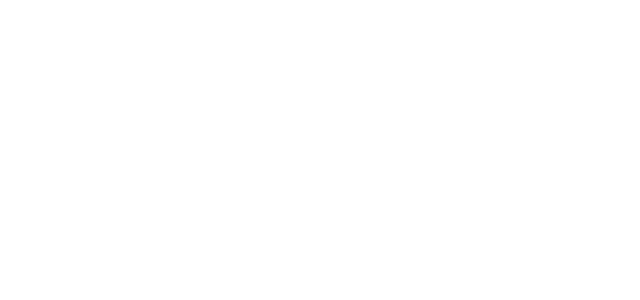
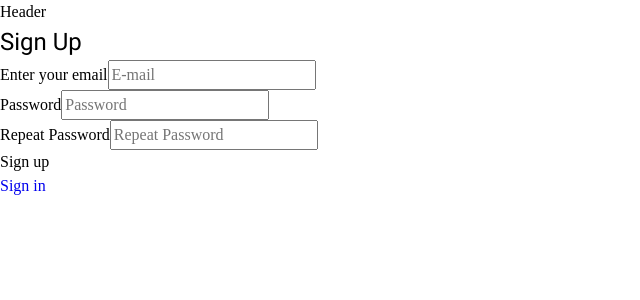
Before and after one commit to AndriiPolishchuk28/water-tracker-frontend, a React (Create React App) app: page /water-tracker-frontend/signup in a window 1280 px wide. Before the commit this address had no page. Shown: the top 300 px of the page, without its empty margins (0-640 px from the left). Built offline with nearby package versions, Linux system fonts and the light colour scheme.

Commit message:
pages redering

```diff
--- a/package.json
+++ b/package.json
@@ -9,6 +9,7 @@
     "@testing-library/react": "^12.1.4",
     "@testing-library/user-event": "^13.5.0",
     "axios": "^1.6.8",
+    "formik": "^2.4.5",
     "react": "^18.1.0",
     "react-dom": "^18.1.0",
     "react-redux": "^9.1.0",
@@ -18,7 +19,8 @@
     "redux": "^5.0.1",
     "redux-persist": "^6.0.0",
     "styled-components": "^6.1.8",
-    "web-vitals": "^2.1.3"
+    "web-vitals": "^2.1.3",
+    "yup": "^1.4.0"
   },
   "scripts": {
     "start": "react-scripts start",
--- a/src/components/App.jsx
+++ b/src/components/App.jsx
@@ -2,6 +2,8 @@
 import SharedLayout from './SharedLayout/SharedLayout';
 import WelcomePage from 'pages/WelcomePage/WelcomePage';
 import HomePage from 'pages/HomePage/HomePage';
+import SignUpPage from 'pages/AuthPages/SignUpPage';
+import SignInPage from 'pages/AuthPages/SignInPage';
 
 export const App = () => {
   return (
@@ -9,6 +11,8 @@
       <Route path="/" element={<SharedLayout />}>
         <Route index element={<WelcomePage />} />
         <Route path="/homepage" element={<HomePage />} />
+        <Route path="/signup" element={<SignUpPage />} />
+        <Route path="/signin" element={<SignInPage />} />
       </Route>
     </Routes>
   );
--- a/src/components/AuthForm/AuthForm.jsx
+++ b/src/components/AuthForm/AuthForm.jsx
@@ -1,10 +1,61 @@
 import React from 'react';
+import { Formik, Form, Field, ErrorMessage } from 'formik';
+import * as Yup from 'yup';
 
+export const AuthForm = ({ onSubmit, isSignUp }) => {
+  return (
+    <Formik
+      initialValues={{
+        email: '',
+        password: '',
+        repeatPassword: '',
+      }}
+      validationSchema={Yup.object({
+        email: Yup.string()
+          .email('Invalid email address')
+          .required('Email is required'),
+        password: Yup.string()
+          .min(8, 'Password must be at least 8 characters')
+          .required('Password is required'),
+        repeatPassword: isSignUp
+          ? Yup.string()
+              .oneOf([Yup.ref('password'), null], 'Passwords must match')
+              .required('Please repeat your password')
+          :  Yup.string(),
+      })}
+      onSubmit={(values, { setSubmitting }) => {
+        const { email, password } = values;
+        onSubmit({ email, password });
+        setSubmitting(false);
+      }}
+    >
+      <Form>
+        <div>
+          <label htmlFor="email">Enter your email</label>
+          <Field type="email" name="email" placeholder="E-mail" />
+          <ErrorMessage name="email" component="div" />
+        </div>
 
+        <div>
+          <label htmlFor="password">Password</label>
+          <Field type="password" name="password" placeholder="Password" />
+          <ErrorMessage name="password" component="div" />
+        </div>
 
-export const AuthForm = () => {
+        {isSignUp && (
+          <div>
+            <label htmlFor="repeatPassword">Repeat Password</label>
+            <Field
+              type="password"
+              name="repeatPassword"
+              placeholder="Repeat Password"
+            />
+            <ErrorMessage name="repeatPassword" component="div" />
+          </div>
+        )}
 
-
-    return ( <></>
-    )
-}
+        <button type="submit">{isSignUp ? 'Sign up' : 'Sign in'}</button>
+      </Form>
+    </Formik>
+  );
+};
--- /dev/null
+++ b/src/pages/AuthPages/SignInPage.jsx
@@ -0,0 +1,31 @@
+import React, { useState } from 'react';
+import { useDispatch } from 'react-redux';
+import { Link, Navigate } from 'react-router-dom';
+import {AuthForm} from 'components/AuthForm/AuthForm';
+import { signinUser } from '../../redux/auth/operations';
+
+
+
+
+const SignInPage = () => {
+  const dispatch = useDispatch();
+  const [isSignedIn, setIsSignedIn] = useState(false);
+  const handleSubmit = (formData) => {
+    dispatch(signinUser(formData))
+      .then(() => {
+        setIsSignedIn(true);
+      })
+      .catch((error) => {
+        console.log(error);
+      });
+  };
+  if (isSignedIn) {
+    return <Navigate to="/homepage" />;
+  }
+
+  return( <div><h2>Sign in</h2><AuthForm onSubmit={handleSubmit}/>
+  <Link to="/signup">Sign up</Link>
+  </div>);
+};
+
+export default SignInPage;
--- /dev/null
+++ b/src/pages/AuthPages/SignUpPage.jsx
@@ -0,0 +1,32 @@
+import React, { useState } from 'react';
+import { useDispatch } from 'react-redux';
+import { Link, Navigate } from 'react-router-dom';
+import {AuthForm} from 'components/AuthForm/AuthForm';
+import { signupUser } from '../../redux/auth/operations';
+
+
+
+const SignUpPage = () => {
+    const dispatch = useDispatch();
+    const [isSignedUp, setIsSignedUp] = useState(false);
+    const handleSubmit = (formData) => {
+      dispatch(signupUser(formData))
+      .then(() =>
+      {setIsSignedUp(true);
+    })
+.catch((error) => {
+  console.log(error);
+});
+};
+if (isSignedUp) {
+    return <Navigate to="/signin"/>
+}
+
+  return( <div>
+    <h2>Sign Up</h2>
+    <AuthForm onSubmit={handleSubmit} isSignUp={true} />
+    <Link to="/signin">Sign in</Link>
+  </div>);
+};
+
+export default SignUpPage;
--- a/src/redux/auth/authSlice.js
+++ b/src/redux/auth/authSlice.js
@@ -27,6 +27,7 @@
   extraReducers: builder =>
     builder
       .addCase(signupUser.fulfilled, (state, action) => {
+        console.log(action.payload);
         state.isLoading = false;
         state.isLoggedIn = true;
         state.userData = action.payload.user;
@@ -35,7 +36,7 @@
       .addCase(signinUser.fulfilled, (state, action) => {
         state.isLoading = false;
         state.isLoggedIn = true;
-        state.userData = action.payload.user;
+        state.user = action.payload.user;
         state.token = action.payload.token;
       })
       .addCase(RefreshUser.fulfilled, (state, action) => {
--- a/src/redux/auth/operations.js
+++ b/src/redux/auth/operations.js
@@ -17,10 +17,10 @@
     'auth/signupUser',
     async (formData, thunkApi) => {
       try {
-        const { data } = await $authInstance.post('/users/signup', formData);
+        const { data } = await $authInstance.post('/users/register', formData);
 
         setToken(data.token);
-
+        console.log(data);
         return data;
       } catch (error) {
         thunkApi.rejectWithValue(error.message);
@@ -32,7 +32,7 @@
     'auth/signinUser',
     async (formData, thunkApi) => {
       try {
-        const { data } = await $authInstance.post('/users/signin', formData);
+        const { data } = await $authInstance.post('/users/login', formData);
         setToken(data.token);
 
         return data;
@@ -46,7 +46,7 @@
     'auth/signoutUser',
     async (_, thunkApi) => {
       try {
-        await $authInstance.post('/users/signout');
+        await $authInstance.post('/users/logout');
         clearToken();
 
         return;
```
Also changed, not shown: src/pages/AuthPages/AuthPages.jsx (deleted, +0 -14 lines), 1 other file (tests, documents, lock files or other folders).
